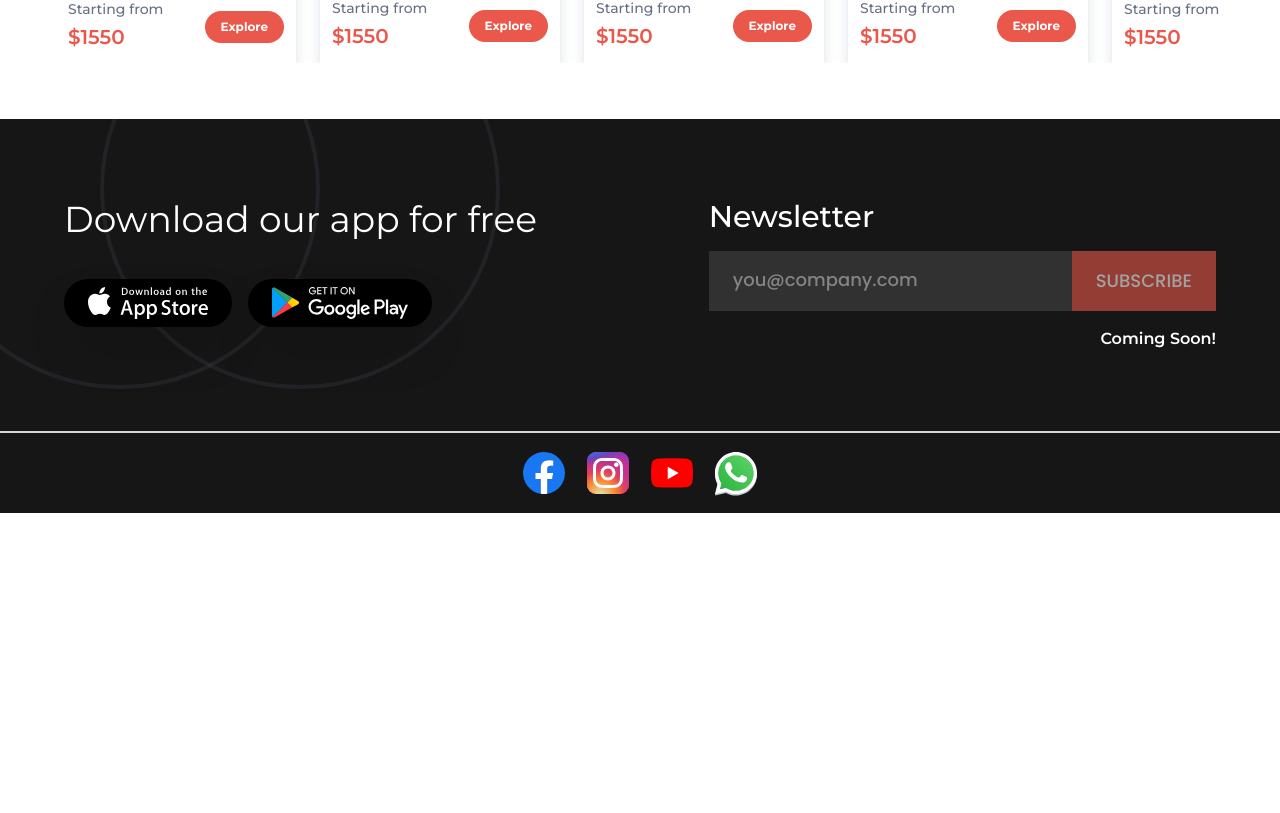
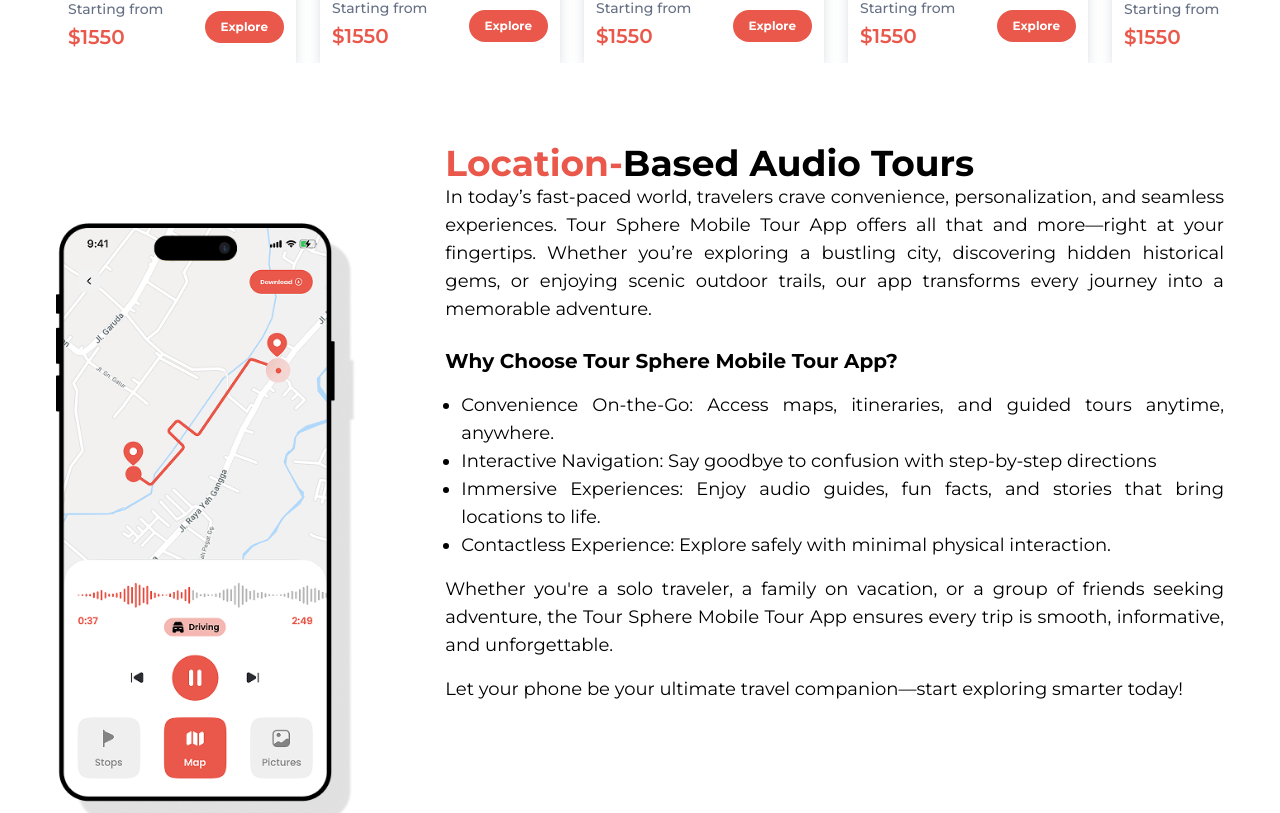
Before and after one commit to shahab-02/tourSphereTravel, a React (Vite) app: page /travelServices in a window 1280 px wide. Shown: the part 1307-2120 px from the top of the page. Before the commit the page ends 1820 px from the top, so only its background shows below. Built offline with nearby package versions, Linux system fonts and the light colour scheme.

Commit message:
Update SelfGuidedTours.jsx

```diff
--- a/src/components/TravelServices/SelfGuidedTours.jsx
+++ b/src/components/TravelServices/SelfGuidedTours.jsx
@@ -5,10 +5,13 @@
 import PuertoRico from '../../assets/CardImages/PuertoRico.png'
 import Bali from '../../assets/CardImages/Bali.png'
 import NewYork from '../../assets/CardImages/NewYork.png'
+import mob3 from '../../assets/mob3.png'
 
 function SelfGuidedTours() {
   return (
     <div className='font-montserrat  p-6  py-16 lg:p-14  text-lg'>
+      {/* Section 1 */}
+      <div>
       <h1 className='font-bold text-3xl text-[#E9584B] text-center lg:text-left'>Travel <span className='text-black'>Services</span></h1>
       <h1 className='font-bold text-4xl text-[#E9584B] pt-12'>Tailored-<span className='text-black'>Getaways for Every Traveler</span></h1>
       <p className='pt-4'>Discover vacation packages designed for groups, families, couples, and solo travelers. Whether you seek a relaxing beach retreat, an adventurous mountain escape, or a vibrant city exploration, we have the perfect package for you. Each itinerary is crafted with care to include must-see attractions, local experiences, and seamless travel arrangements.</p>
@@ -33,6 +36,30 @@
         <Card country = "Bali" Image = {Bali} />
         <Card country = "New York" Image = {NewYork} />
       </div>
+
+      </div>
+      {/* Section 2 */}
+      <div className='flex mt-20'>
+        <div className='flex-1'>
+          <img src={mob3} className='lg:h-130 xl:h-150 w-auto mt-20' />
+        </div>
+        <div className='flex-2 text-justify'>
+          <h1 className='font-bold text-4xl text-[#E9584B]'>Location-<span className='text-black'>Based Audio Tours</span></h1>
+          <p>In today’s fast-paced world, travelers crave convenience, personalization, and seamless experiences. Tour Sphere Mobile Tour App offers all that and more—right at your fingertips. Whether you’re exploring a bustling city, discovering hidden historical gems, or enjoying scenic outdoor trails, our app transforms every journey into a memorable adventure.</p>
+          <div className='space-y-4'>
+          <h2 className='font-bold text-xl mt-6'>Why Choose Tour Sphere Mobile Tour App?</h2>
+          <ul className='ml-4 list-disc'>
+            <li>Convenience On-the-Go: Access maps, itineraries, and guided tours anytime, anywhere.</li>
+            <li>Interactive Navigation: Say goodbye to confusion with step-by-step directions </li>
+             <li>Immersive Experiences: Enjoy audio guides, fun facts, and stories that bring locations to life.</li>
+              <li>Contactless Experience: Explore safely with minimal physical interaction.</li>
+          </ul>
+          <p>Whether you're a solo traveler, a family on vacation, or a group of friends seeking adventure, the Tour Sphere Mobile Tour App ensures every trip is smooth, informative, and unforgettable.</p>
+          <p>Let your phone be your ultimate travel companion—start exploring smarter today!</p>
+
+          </div>
+        </div>
+        </div>
     </div>
   )
 }
```
